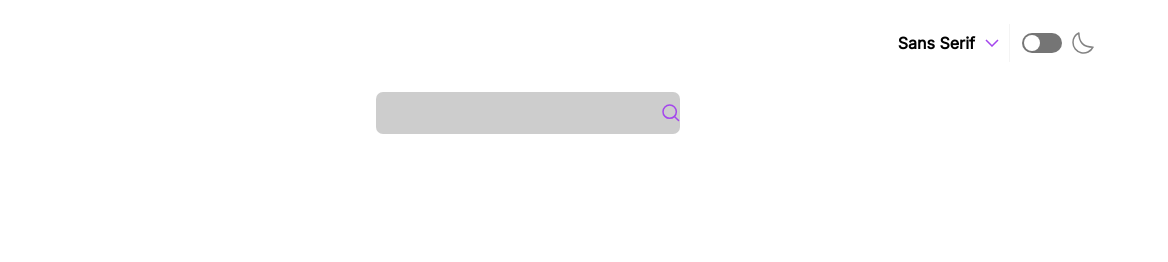
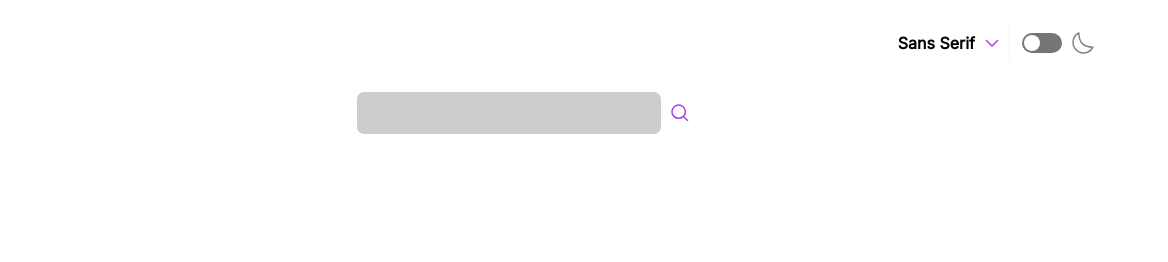
Before and after one commit to tauri-st/dictionary-web-app, a website built with Parcel: page dictionary-web-app-code/index.html in a window 1280 px wide. Shown: the top 262 px of the page, 112-1280 px from the left. Built offline with nearby package versions, Linux system fonts and the light colour scheme.

Commit message:
Removed serarch icon from search-input background and placed beside search-input in HTML again

```diff
--- a/dictionary-web-app-code/css/main.scss
+++ b/dictionary-web-app-code/css/main.scss
@@ -98,7 +98,6 @@
 
   .search-input {
     background-color: #CDCDCD;
-    background: #CDCDCD url(../assets/images/icon-search.svg) no-repeat right;
     border: none;
     border-radius: 7px;
     height: 40px;
--- a/dictionary-web-app-code/index.html
+++ b/dictionary-web-app-code/index.html
@@ -53,6 +53,9 @@
         <label class="search-label" for="search-bar">
           <input class="search-input" type="text" name="search-bar" value="">
         </label>
+        <figure>
+          <img src="assets/images/icon-search.svg" >
+        </figure>
       </div>
     </header>
 
```
Also changed, not shown: dictionary-web-app-code/css/main.css, 1 other file.
